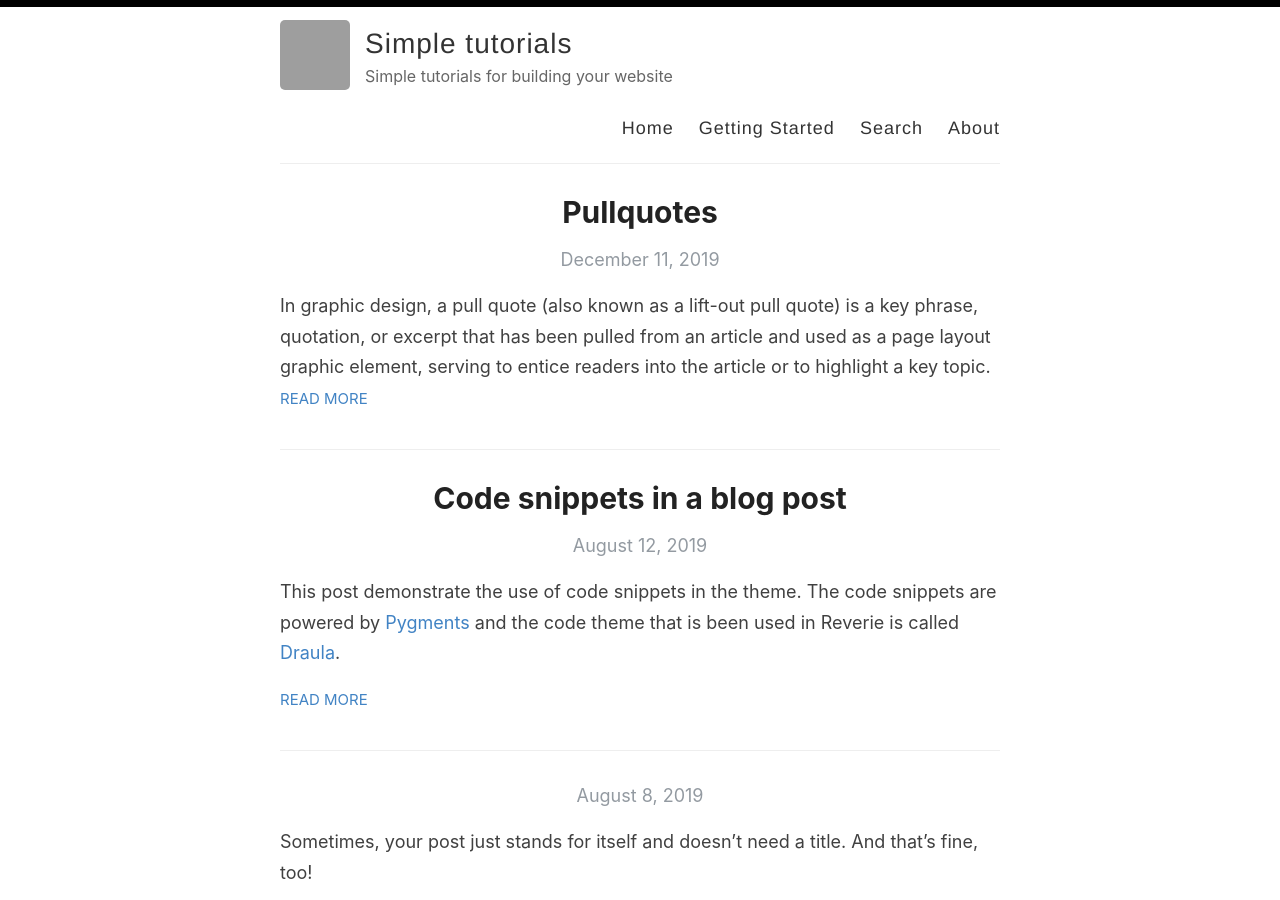
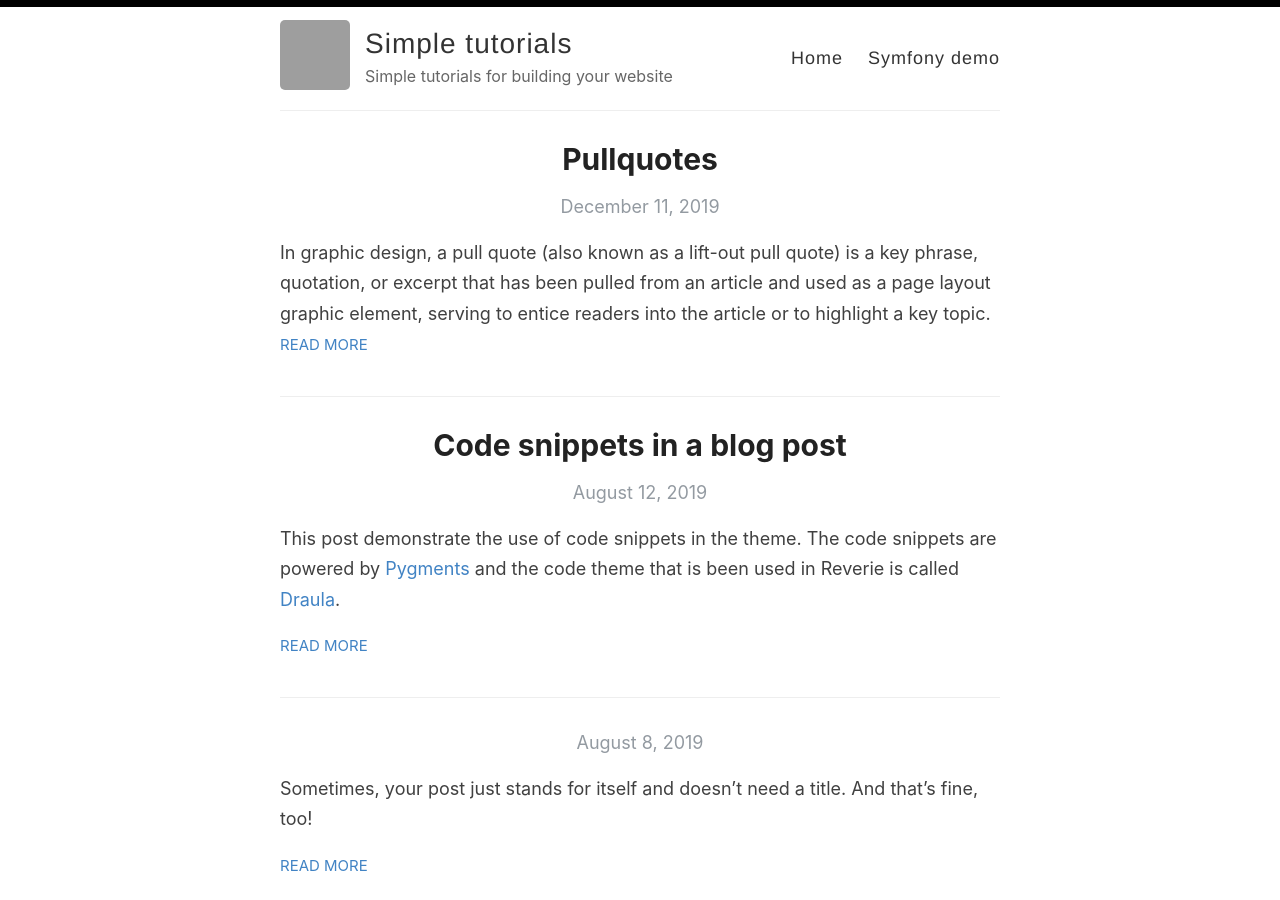
Before and after one commit to Lkopo/lkopo.github.io, a Jekyll site: the page built from index.html, in a window 1280 px wide and 900 px high. Built offline with Jekyll 4.4.1, drawn with Linux system fonts in a browser that asks for light colours; the list of posts is cut into pages by our own code; grey boxes are pictures that could not be loaded.

Commit message:
Update default.html

```diff
--- a/_layouts/default.html
+++ b/_layouts/default.html
@@ -28,9 +28,7 @@
 
             <nav>
               <a href="{{ site.baseurl }}/">Home</a>
-              <a href="{{ site.baseurl }}/getting-started">Getting Started</a>
-              <a href="{{ site.baseurl }}/search">Search</a>
-              <a href="{{ site.baseurl }}/about">About</a>
+              <a href="{{ site.baseurl }}/tutorials/symfony-demo">Symfony demo</a>
             </nav>
           </header>
         </div>
```
